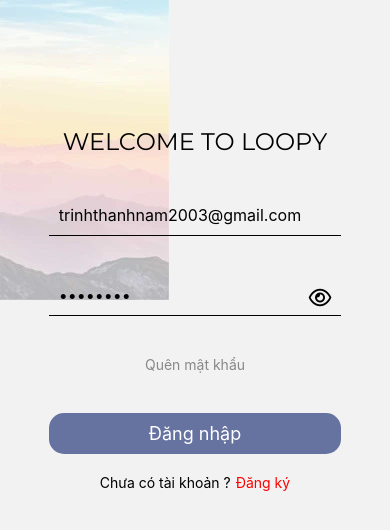
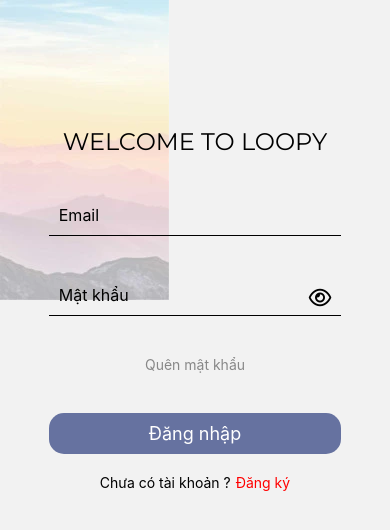
Before and after one commit to tnamIT299/Social-App, a React Native app: screen /Login in a window 390 px wide. Shown: the top 530 px of the page. Built offline with nearby package versions, Linux system fonts and the light colour scheme.

Commit message:
linh ta linh tinhhh

```diff
--- a/screens/Chat/MessageSummary.js
+++ b/screens/Chat/MessageSummary.js
@@ -12,7 +12,7 @@
 import { supabase } from "../../data/supabaseClient";
 import Icon from "react-native-vector-icons/Ionicons";
 import { createStackNavigator } from "@react-navigation/stack";
-import {saveToCache,fetchFromCache} from "../../data/cacheConversation"
+import {saveToCache,fetchFromCache} from "../../cache/cacheConversation"
 
 const Stack = createStackNavigator();
 
--- a/screens/Chat/SettingChat.js
+++ b/screens/Chat/SettingChat.js
@@ -12,7 +12,7 @@
 import Icon from "react-native-vector-icons/Ionicons";
 import { Ionicons, FontAwesome6 } from "@expo/vector-icons";
 import { createStackNavigator } from "@react-navigation/stack";
-import {handleColorChange} from "../../data/cacheColor"
+import {handleColorChange} from "../../cache/cacheColor"
 
 const Stack = createStackNavigator();
 
--- a/screens/Login.js
+++ b/screens/Login.js
@@ -19,8 +19,8 @@
 import { saveUserData } from "../data/saveUserData";
 
 const Login = ({ navigation }) => {
-  const [email, setEmail] = useState("trinhthanhnam2003@gmail.com");
-  const [password, setPassword] = useState("12345678");
+  const [email, setEmail] = useState("");
+  const [password, setPassword] = useState("");
   const [error, setError] = useState("");
   const [passwordVisible, setPasswordVisible] = useState(false);
 
```
Also changed, not shown: cache/cacheColor.js (renamed from data/cacheColor.js), cache/cacheConversation.js (renamed from data/cacheConversation.js).
